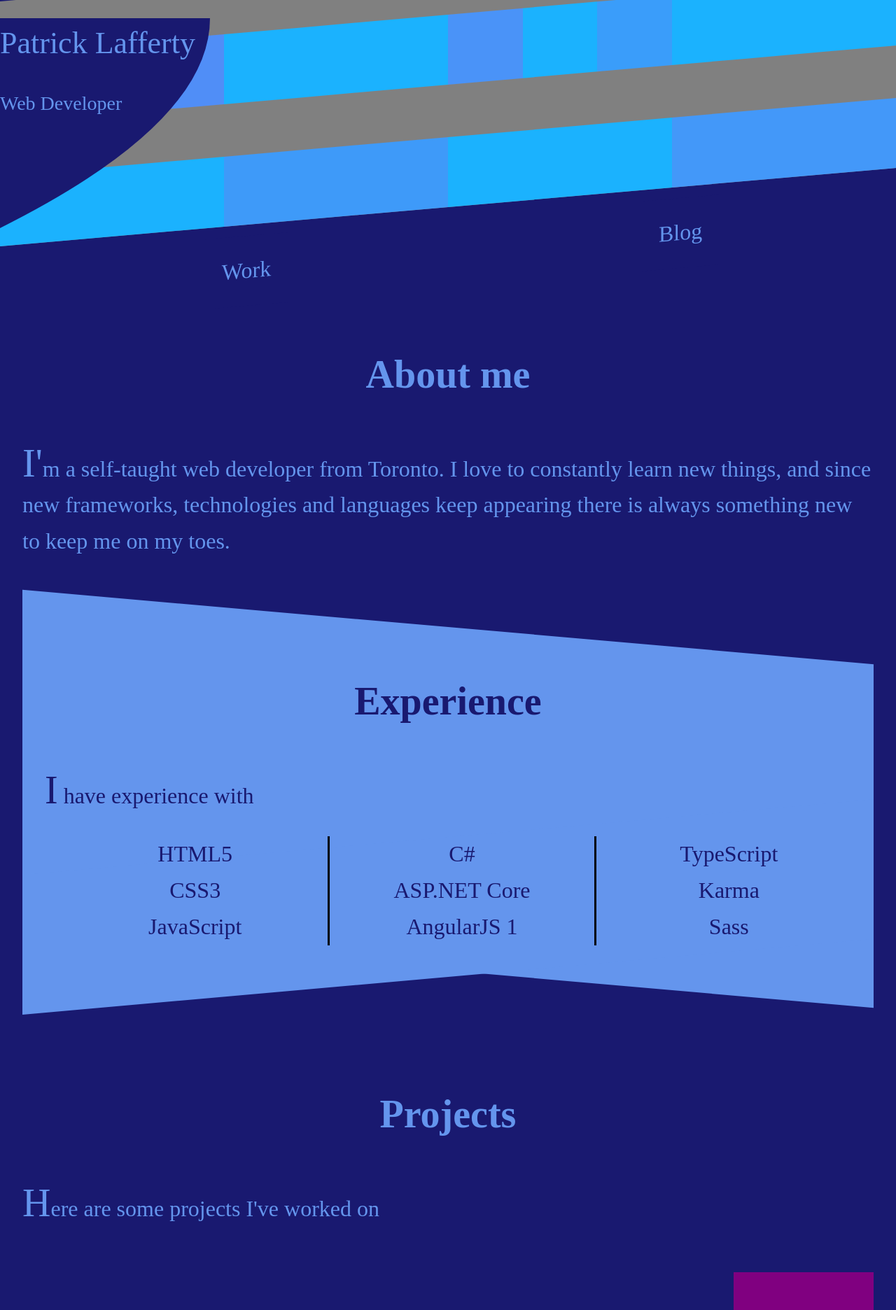
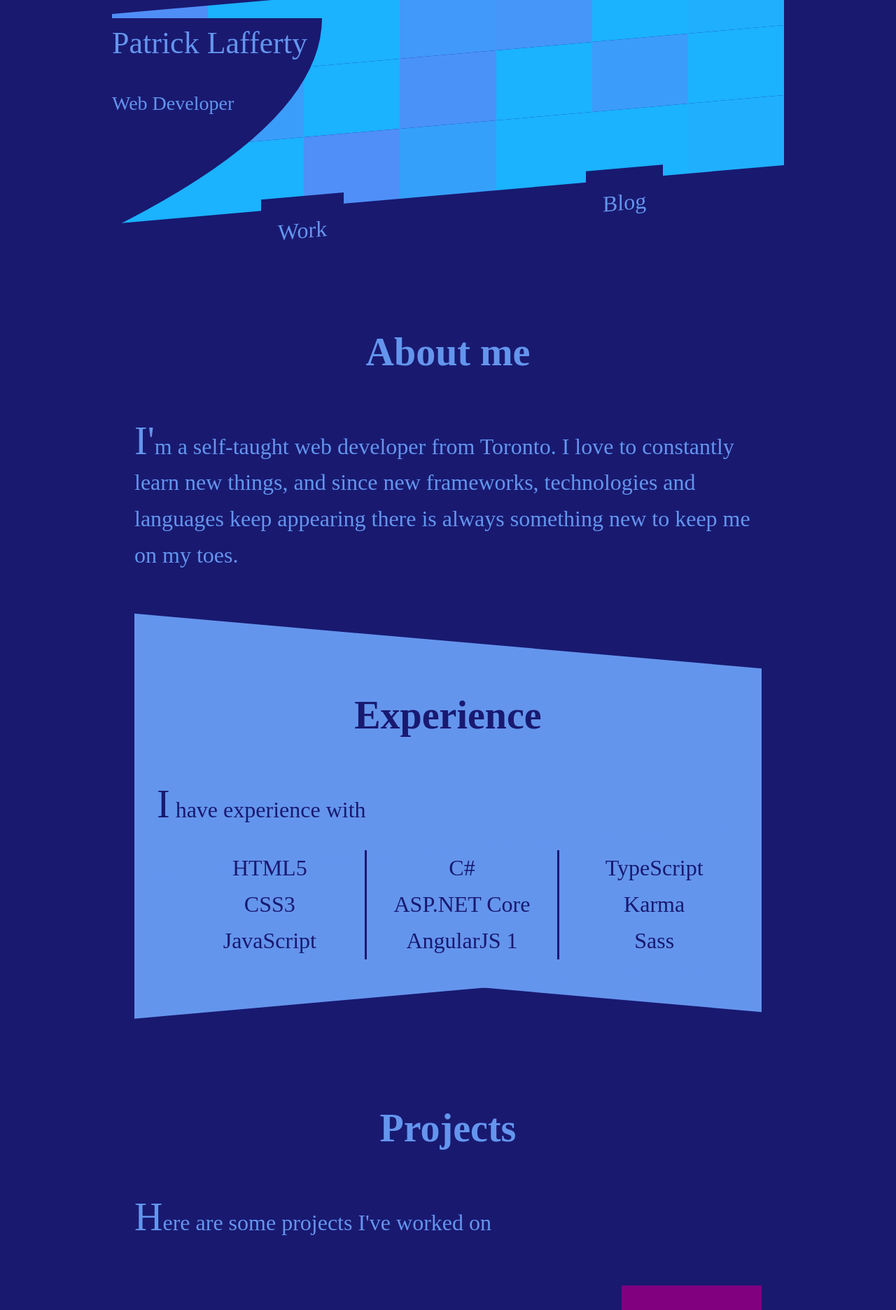
Before and after one commit to patrick-lafferty/portfolio, a Jekyll site: the page built from index.html, in a window 1280 px wide. Shown: the top 1872 px of the page at 70% size. Built offline with Jekyll 4.4.1, drawn with Linux system fonts in a browser that asks for light colours; some web fonts are replaced.

Commit message:
replaced hardcoded css colours with css variables, made the header responsive by changing values measured in px to ems and rems and improving the tile layout to 3 rows of x tiles depending on screen width

```diff
--- a/_includes/header.html
+++ b/_includes/header.html
@@ -28,7 +45,11 @@
 			<p class="nav__text--role">Web Developer</p>
 		</div>
 
-		<div class="nav__tiles">
+		<div class="nav__tiles row0">
+		</div>
+		<div class="nav__tiles row1">
+		</div>
+		<div class="nav__tiles row2">
 		</div>
 
 		<nav class="links-bar">
@@ -39,13 +60,4 @@
 		</nav>
 	</section>
 
-	<!--
-	<nav class="nav__bar">
-		<ul>
-			<li>Home</li>
-			<li>Work</li>
-			<li><a href="/blog/">Blog</a></li>
-			<li>Contact</li>
-		</ul>
-	</nav>-->
 </header>
--- a/css/main.scss
+++ b/css/main.scss
@@ -3,45 +3,10 @@
 ---
 @charset "utf-8";
 
-// Our variables
-$base-font-family: "Helvetica Neue", Helvetica, Arial, sans-serif;
-$base-font-size:   16px;
-$base-font-weight: 400;
-$small-font-size:  $base-font-size * 0.875;
-$base-line-height: 1.5;
-
-$spacing-unit:     30px;
-
-$text-color:       #111;
-$background-color: #fdfdfd;
-$brand-color:      #2a7ae2;
-
-$grey-color:       #828282;
-$grey-color-light: lighten($grey-color, 40%);
-$grey-color-dark:  darken($grey-color, 25%);
-
-// Width of the content area
-$content-width:    800px;
-
-$on-palm:          600px;
-$on-laptop:        800px;
-
-// Minima also includes a mixin for defining media queries.
-// Use media queries like this:
-// @include media-query($on-palm) {
-//     .wrapper {
-//         padding-right: $spacing-unit / 2;
-//         padding-left: $spacing-unit / 2;
-//     }
-// }
-
-/*
-Headers
- */
-@font-face {
-	font-family: 'TitilliumWeb';
-	font-style: normal;
-	src: url(../fonts/Titillium_Web/TitilliumWeb-Regular.ttf);
+:root {
+	--primary-colour: cornflowerblue;
+	--secondary-colour: midnightblue;
+	--tiles-per-row: 7;
 }
 
 .nav__text--name,
@@ -56,7 +21,6 @@
 	font-family: "Exo2";
 }
 
-
 @font-face {
 	font-family: 'Exo2';
 	font-style: normal;
@@ -64,80 +28,33 @@
 }
 
 @font-face {
-	font-family: 'Kanit';
-	font-style: normal;
-	src: url(../fonts/Kanit/Kanit-Regular.ttf);
-}
-
-@font-face {
-	font-family: 'JosefinSans';
-	font-style: normal;
-	src: url(../fonts/Josefin_Sans/JosefinSans-Regular.ttf);
-}
-
-@font-face {
-	font-family: 'Rokkitt';
-	font-style: normal;
-	src: url(../fonts/Rokkitt/Rokkitt-Regular.ttf);
-}
-
-
-/*
-Body
- */
-@font-face {
-	font-family: 'Roboto';
-	font-style: normal;
-	src: url(../fonts/Roboto/Roboto-Regular.ttf);
-}
-
-@font-face {
-	font-family: 'Lato';
-	font-style: normal;
-	src: url(../fonts/Lato/Lato-Regular.ttf);
-}
-
-@font-face {
-	font-family: 'Montserrat';
-	font-style: normal;
-	src: url(../fonts/Montserrat/Montserrat-Regular.ttf);
-}
-
-@font-face {
-	font-family: 'OpenSans';
-	font-style: normal;
-	src: url(../fonts/Open_Sans/OpenSans-Regular.ttf);
-}
-
-
-@font-face {
 	font-family: 'Oswald';
 	font-style: normal;
 	src: url(../fonts/Oswald/Oswald-Regular.ttf);
 }
 
-@font-face {
-	font-family: 'PTSans';
-	font-style: normal;
-	src: url(../fonts/PT_Sans/PT_Sans-Web-Regular.ttf);
+body {
+	margin: 0px;
+	background-color: var(--secondary-colour);
 }
 
-@font-face {
-	font-family: 'Raleway';
-	font-style: normal;
-	src: url(../fonts/Raleway/Raleway-Regular.ttf);
+@media only screen and (min-width: 800px) {
+	body {
+		max-width: 960px;
+		margin: auto;
+	}
 }
 
-@font-face {
-	font-family: 'Ubuntu';
-	font-style: normal;
-	src: url(../fonts/Ubuntu/Ubuntu-Regular.ttf);
+@media only screen and (min-width: 640px) {
+	:root {
+		--tiles-per-row: 8;
+	}
 }
 
-body {
-	margin: 0px;
-	background-color: midnightblue;
-	/*indigo, mediumblue, royalblue*/
+@media only screen and (max-width: 639px) {
+	:root {
+		--tiles-per-row: 6;
+	}
 }
 
 * {
@@ -145,8 +62,7 @@
 }
 
 .nav {
-	/*display: flex;*/
-	height: 400px;
+	height: 23rem;
 }
 
 .nav__title {
@@ -154,31 +70,28 @@
 
 .nav__text {
 	clip-path: url(#shape);
-	background-color: midnightblue;
+	background-color: var(--secondary-colour);
 	height: 20em;
-	color: cornflowerblue;
+	color: var(--primary-colour);
 }
 
 .nav__text--name {
 	font-size: 2.75em;
 	margin:0px;
-	/*font-family: "Rokkitt";*/
 }
+
 
 .nav__text--role {
 	font-size: 1.75em;
-	color: cornflowerblue;
+	color: var(--primary-colour);
 }
 
 .nav__tiles {
 	display: flex;
 	transform: skewY(-5deg);
-	background-color: grey;
-	height: 350px;
-	top: -400px;
+	top: -23rem;
 	position: relative;
 	z-index: -1;
-	flex-wrap: wrap;
 	align-items: flex-end;
 }
 
@@ -193,7 +106,7 @@
 	animation: col 7000ms infinite;
 	height: 100px;
 	width: 100px;
-	flex: 1 0 auto;
+	flex: 1 1 auto;
 	animation-direction: alternate;
 	background-color: hsl(200, 99%, 55%);
 }
@@ -222,8 +135,8 @@
 .link {
 	padding: 1.5rem;
 	font-size: 2em;
-	background-color: midnightblue;
-	color: cornflowerblue;
+	background-color: var(--secondary-colour);
+	color: var(--primary-colour);
 	font-family: "Exo2";
 }
 
@@ -233,7 +146,7 @@
 
 .about {
 	font-size: 2rem;
-	color: cornflowerblue;
+	color: var(--primary-colour);
 	margin: 2em 1em;
 }
 
@@ -258,8 +171,8 @@
 
 .about__experience {
 	transform: skewY(5deg);
-	background-color: cornflowerblue;
-	color: midnightblue;
+	background-color: var(--primary-colour);
+	color: var(--secondary-colour);
 	margin: 3em 0em;
 	padding: 0.15em 0em;
 }
@@ -272,7 +185,7 @@
 
 .about__tail {
 	transform: skewY(-10deg);
-	background-color: cornflowerblue;
+	background-color: var(--primary-colour);
 	width: 100%;
 	height: 200px;
 	position: absolute;
@@ -285,7 +198,7 @@
 	column-count: 3;
 	column-width: auto;
 	text-align: center;
-	column-rule: medium solid black;
+	column-rule: medium solid var(--secondary-colour);
 }
 
 .about__projects {
@@ -318,7 +231,7 @@
 	height: 5rem;
 	font-size: 1.5em;
 	padding: 1em;
-	background-color: cornflowerblue;
-	color: midnightblue;
+	background-color: var(--primary-colour);
+	color: var(--secondary-colour);
 	font-family: "Oswald";
 }
```
Also changed, not shown: other parts of _includes/header.html (+19 -2 lines).
